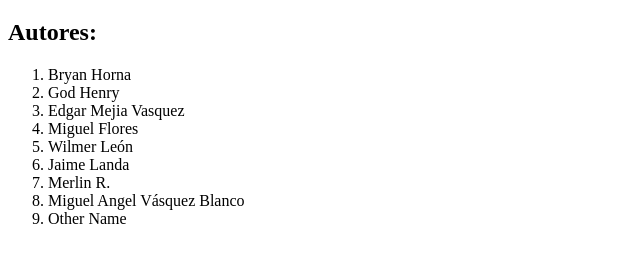
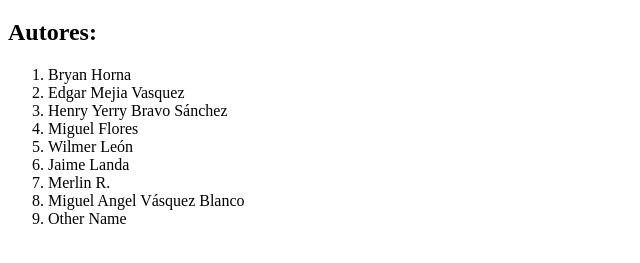
Before and after one commit to dtsmine/tmp_oneflow, a plain HTML site: page index.html in a window 1280 px wide. Shown: the part 87-350 px from the top of the page, without its empty margins (0-640 px from the left). Drawn offline with Linux system fonts and the light colour scheme.

Commit message:
fix(landingpage) change to fullname

```diff
--- a/index.html
+++ b/index.html
@@ -12,8 +12,8 @@
       <h2>Autores:</h2>
       <ol>
         <li>Bryan Horna</li>
-        <li>God Henry</li>
         <li>Edgar Mejia Vasquez</li>
+        <li>Henry Yerry Bravo Sánchez</li>
         <li>Miguel Flores</li>
         <li>Wilmer León</li>
         <li>Jaime Landa</li>
```
